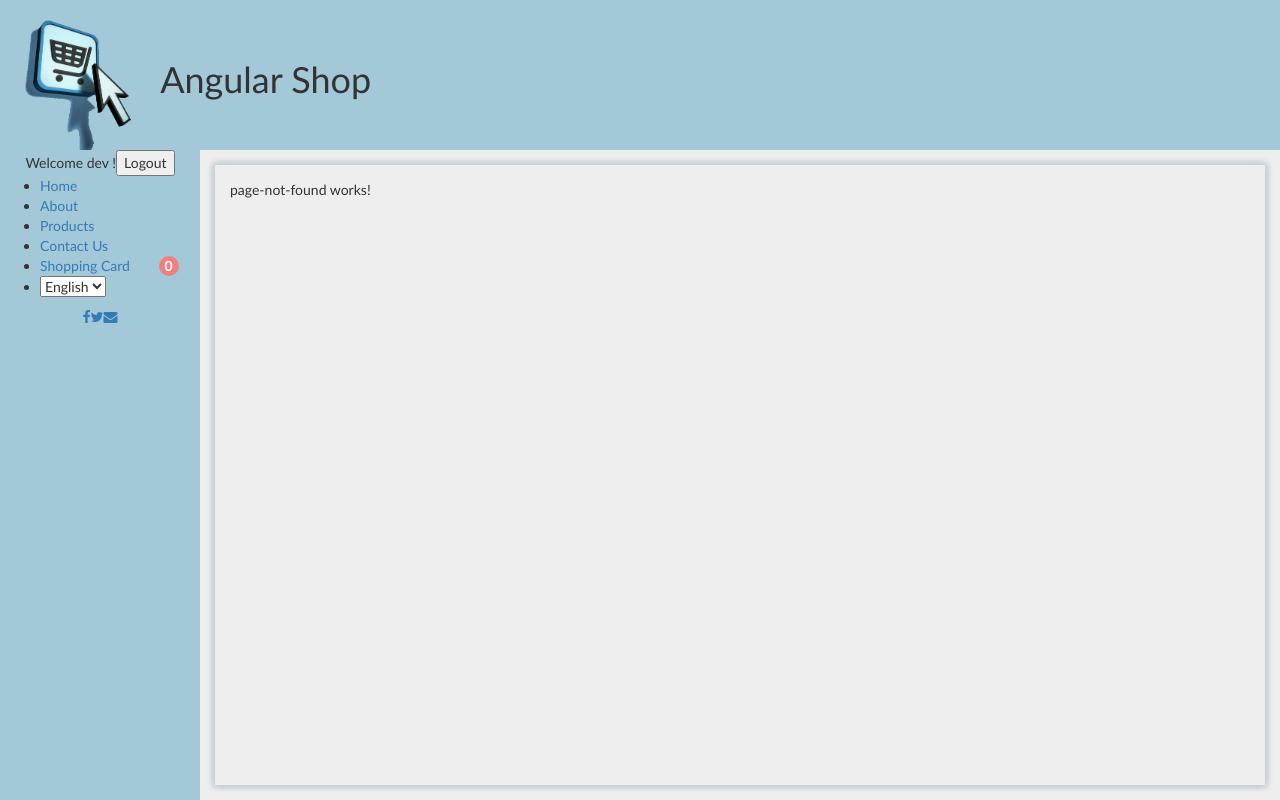
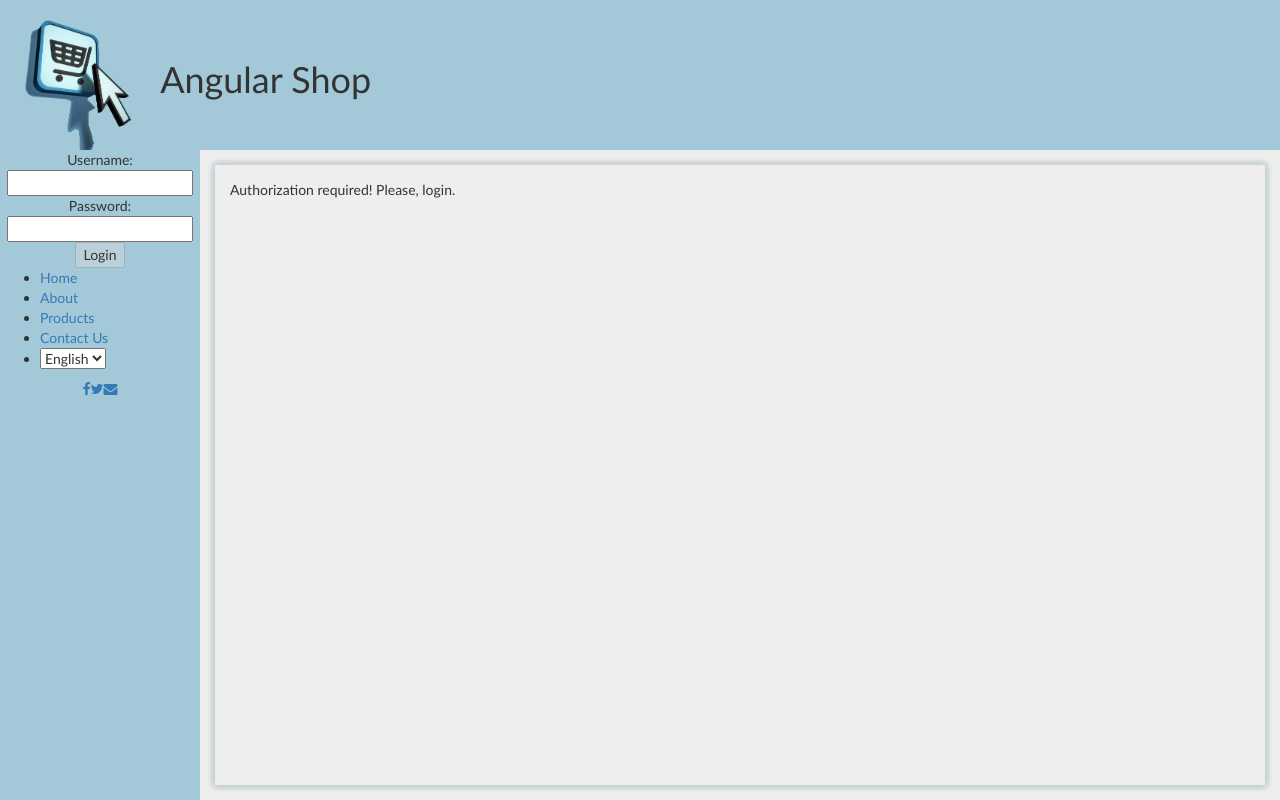
Before and after one commit to nickolaylk/AngularShop, an Angular app: page /auth-required in a window 1280 px wide. Built offline with nearby package versions, Linux system fonts and the light colour scheme.

Commit message:
Routing - dev. in proc.

```diff
--- a/src/app/admin.guard.ts
+++ b/src/app/admin.guard.ts
@@ -11,7 +11,7 @@ export class AdminGuard implements CanActivate {
   canActivate(next: ActivatedRouteSnapshot, state: RouterStateSnapshot) {
     const canAccess = this.user.isAdmin;
     if (!canAccess) {
-      this.router.navigateByUrl('/');
+      this.router.navigate(['auth-required']);
     }
     return canAccess;
   }
--- a/src/app/app.module.ts
+++ b/src/app/app.module.ts
@@ -24,6 +24,7 @@ import { ConfirmButtonDirective } from './common/directives/confirm-button.direc
 import { PageNotFoundComponent } from './page-not-found/page-not-found.component';
 import { AdminGuard } from './admin.guard';
 import { CardAvailableGuard } from './card-available-guard';
+import { AuthorizationRequiredComponent } from './authorization-required/authorization-required.component';
 
 
 const dataServiceFactory = () => new DataService(5);
@@ -46,6 +47,7 @@ const routes: Routes = [
       { path: 'add', component: ProductAddEditComponent, canActivate: [AdminGuard] }
     ] },
   { path: 'card', component: CardComponent, canActivate: [CardAvailableGuard]  },
+  { path: 'auth-required', component: AuthorizationRequiredComponent },
   { path: '**', component: PageNotFoundComponent}
 ];
 
@@ -65,7 +67,8 @@ const routes: Routes = [
     ProductFullComponent,
     ProductAddEditComponent,
     ConfirmButtonDirective,
-    PageNotFoundComponent
+    PageNotFoundComponent,
+    AuthorizationRequiredComponent
   ],
   imports: [
     BrowserModule,
--- /dev/null
+++ b/src/app/authorization-required/authorization-required.component.html
@@ -0,0 +1,4 @@
+<p>
+  Authorization required!
+  Please, login.
+</p>
--- /dev/null
+++ b/src/app/authorization-required/authorization-required.component.ts
@@ -0,0 +1,15 @@
+import { Component, OnInit } from '@angular/core';
+
+@Component({
+  selector: 'app-authorization-required',
+  templateUrl: './authorization-required.component.html',
+  styleUrls: ['./authorization-required.component.css']
+})
+export class AuthorizationRequiredComponent implements OnInit {
+
+  constructor() { }
+
+  ngOnInit() {
+  }
+
+}
--- a/src/app/common/services/user.service.ts
+++ b/src/app/common/services/user.service.ts
@@ -28,13 +28,13 @@ export class UserService {
 
   constructor() {
     //dev case (remove after dev)
-
+    /*
     this._currentUser = new User();
     this._currentUser.username = 'dev';
     this._currentUser.isAdmin = true;
     this._currentUser.shoppingCardAvailable = true;
-
-    //this._currentUser = null;
+    */
+    this._currentUser = null;
   }
 
   login(username: string, pwd: string): boolean{
```
Also changed, not shown: src/app/authorization-required/authorization-required.component.css (added), 1 other file (tests, documents, lock files or other folders).
